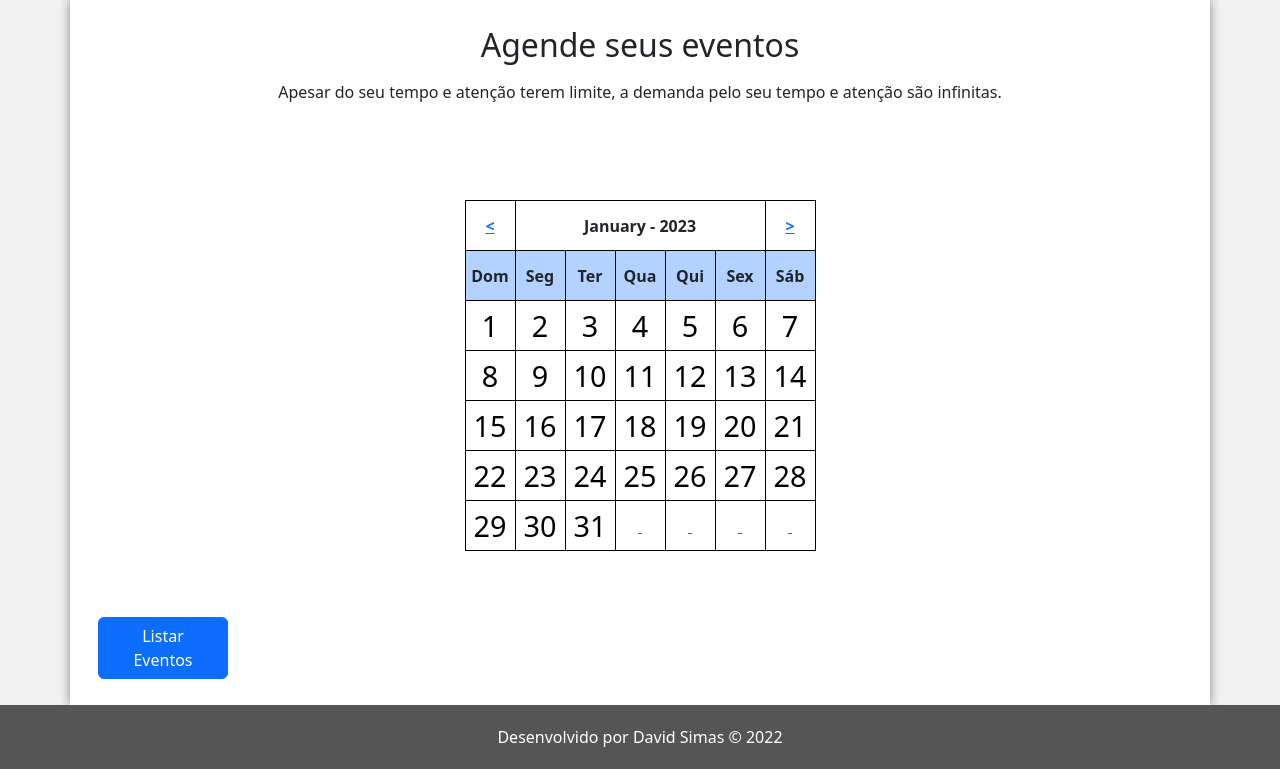
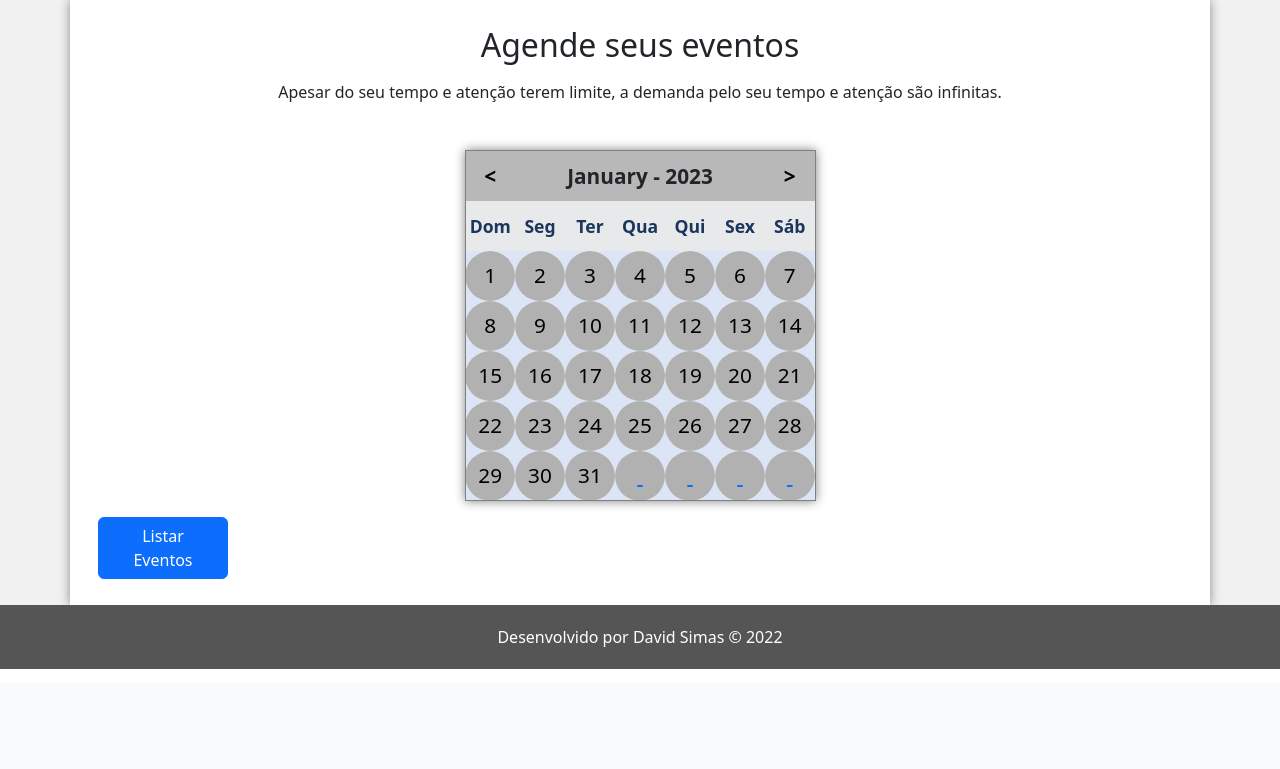
Before and after one commit to FelipeWeiss1992/Agenda, a Flask app: page /calendario in a window 1280 px wide. Shown: the part 117-886 px from the top of the page. After the commit the page ends 786 px from the top, so only its background shows below. Run offline with Flask 2, Linux system fonts and the light colour scheme; the visitor is signed in with stand-in values (Sample User, id 1); some libraries are stand-ins or nearby versions.

Commit message:
Correções

```diff
--- a/app/static/css/style.css
+++ b/app/static/css/style.css
@@ -77,48 +77,58 @@ main {
 
 /* calendario */
 
-.row {
+#div_tabela {
     display: flex;
     justify-content: center;
 }
 
 #tabela {
-    margin: 50px 0;
-    display: flex;
-    justify-content: center;
+    font-size: 1.3rem;
+    border: 1px solid #808080;
+    box-shadow: 0px 0px 10px 0px #808080;
+    background-color: #dbe5f5;
 }
 
-#tabela thead tr th {
-    border: 1px solid #000000;
-    height: 50px;
-}
-
-#tabela tbody tr th {
-    background: #b4d2ff;
-    width: 50px;
-    height: 50px;
-    border: 1px solid #000000;
-}
-
-#td_dia {
-    border: 1px solid #000000;
+#th_mes_ano {
+    border: 2   px solid #808080;
+    background-color: #b8b8b8;
     width: 50px;
     height: 50px;
 }
 
-#td_dia:hover {
-    background: #b4d2ff;
+#a_mes_ano {
+    text-decoration: none;
+    color: #000000;
+}
+
+#tabela_body {
+    background-color: #f8f9fb;
+}
+
+#th_dia_semana {
+    background-color: #e8e9eb;
+    font-size: 1.1rem;
+    color: #1B365C;
+    width: 50px;
+    height: 50px;
+}
+
+#td_dia {
+    background-color: #b1b1b1;
+    width: 50px;
+    height: 50px;
+    border-radius: 50%;
 }
 
 #a_dia {
     text-decoration: none;
-    font-size: 1.8rem;
-    color:#000000;
+    color: #000000;
 }
 
 #a_dia:hover {
-    color: #080808;
-    text-shadow: 0px 0px 10px 0px #080808;
+    text-shadow: 0px 0px 20px rgb(255, 0, 13);
+    color: rgb(17, 17, 231);
+
 }
 
 /* contato */
--- a/app/templates/calendario.html
+++ b/app/templates/calendario.html
@@ -6,26 +6,26 @@
     <div class="container" id="conteudo-titulo">
         <div class="text-center">
             <h2 class="my-3">Agende seus eventos</h2>
-            <div class="row align-items-center">
+            <div class="row justify-content-center">
                 <p class="col-8">Apesar do seu tempo e atenção terem limite, a demanda pelo seu tempo e atenção são infinitas.</p>
             </div>
         </div>
     </div><!-- container -->
     <div class="container" id="conteudo-calendario">
-        <div class="row">
-            <div id="tabela">
-                <table>
-                    <thead>
-                        <tr>
-                        <th colspan="1" class="text-center"><a href="#"> < </a></th>
-                        <th colspan="5" class="text-center">{{ mes_ano }}</th>
-                        <th colspan="1" class="text-center"><a href="#"> > </a></th>
+        <div class="row justify-content-center">
+            <div class="col-8" id="div_tabela">
+                <table id="tabela">
+                    <thead id="tabela_thead">
+                        <tr id="tr_thead">
+                        <th colspan="1" class="text-center" id="th_mes_ano"><a id="a_mes_ano" href="#"> < </a></th>
+                        <th colspan="5" class="text-center" id="th_mes_ano">{{ mes_ano }}</th>
+                        <th colspan="1" class="text-center" id="th_mes_ano"><a id="a_mes_ano" href="#"> > </a></th>
                         </tr>
                     </thead>
-                    <tbody>
+                    <tbody id="tabela_body">
                         <tr>
                             {% for dias_ext in dias_da_semana %}
-                                <th scope="col" class="text-center">{{ dias_ext }}</th>
+                                <th scope="col" class="text-center" id="th_dia_semana">{{ dias_ext }}</th>
                             {% endfor %}
                         </tr>
 
--- a/app/templates/editar_evento.html
+++ b/app/templates/editar_evento.html
@@ -6,7 +6,7 @@
         <div class="container" id="conteudo-titulo">
             <div class="text-center">
                 <h2 class="my-3">Editor de eventos</h2>
-                <div class="row align-items-center">
+                <div class="row justify-content-center">
                     <p class="col-8">Precisando reagendar um evento? Faça sem problemas.</p>
                 </div>
             </div>
--- a/app/templates/home.html
+++ b/app/templates/home.html
@@ -6,7 +6,7 @@
         <div class="container" id="conteudo-titulo">
             <div class="text-center">
                 <h1 class="my-3">Agenda de eventos</h1>
-                <div class="row align-items-center">
+                <div class="row justify-content-center">
                     <p class="col-8">Preços incríveis para todos os seus eventos, assine qualquer um de nossos planos.</p>
                 </div>
             </div>
--- a/app/templates/listar_eventos.html
+++ b/app/templates/listar_eventos.html
@@ -6,7 +6,7 @@
         <div class="container" id="conteudo-titulo">
             <div class="text-center">
                 <h2 class="my-3">Sua lista de eventos</h2>
-                <div class="row align-items-center">
+                <div class="row justify-content-center">
                     <p class="col-8">Visualise a tabela de eventos para não esquecer de seus compromissos. Além do mais, você pode editá-los ou deletá-los.</p>
                 </div>
             </div>
--- a/app/templates/perfil.html
+++ b/app/templates/perfil.html
@@ -6,7 +6,7 @@
         <div class="container" id="conteudo-titulo">
             <div class="text-center">
                 <h2 class="my-3">Editor de perfil do usuário</h2>
-                <div class="row align-items-center">
+                <div class="row justify-content-center">
                     <p class="col-8">Mantenha seu cadastro sempre atualizado. Além do mais, voçê pode remover seu perfil de usuário.</p>
                 </div>
             </div>
--- a/app/templates/registro.html
+++ b/app/templates/registro.html
@@ -6,7 +6,7 @@
         <div class="container" id="conteudo-titulo">
             <div class="text-center">
                 <h2 class="my-3">Faça agora seu registro</h2>
-                <div class="row align-items-center">
+                <div class="row justify-content-center">
                     <p class="col-8">Tenha uma agenda on-line, marque eventos, reuniões, festas entre outros. Criar uma conta é rápido e fácil.
                         Registre-se gratuitamente ou escolha um de nossos planos.
                     </p>
--- a/app/templates/sobre.html
+++ b/app/templates/sobre.html
@@ -6,7 +6,7 @@
         <div class="container" id="conteudo-titulo">
             <div class="text-center">
                 <h2 class="my-3">Nosso time</h2>
-                <div class="row align-items-center">
+                <div class="row justify-content-center">
                     <p class="col-8">Somos uma equipe especializada FULL-STACK em soluções WEB, estamos no mercado desde 2022 e, por isso,
                         umas das equipes mais tradicionais da cidade de Blumenau. Estamos localizados na Rua falsa, de onde
                         enviamos nossos produtos para atender aos clientes localizados em todas as regiões.</p>
```
